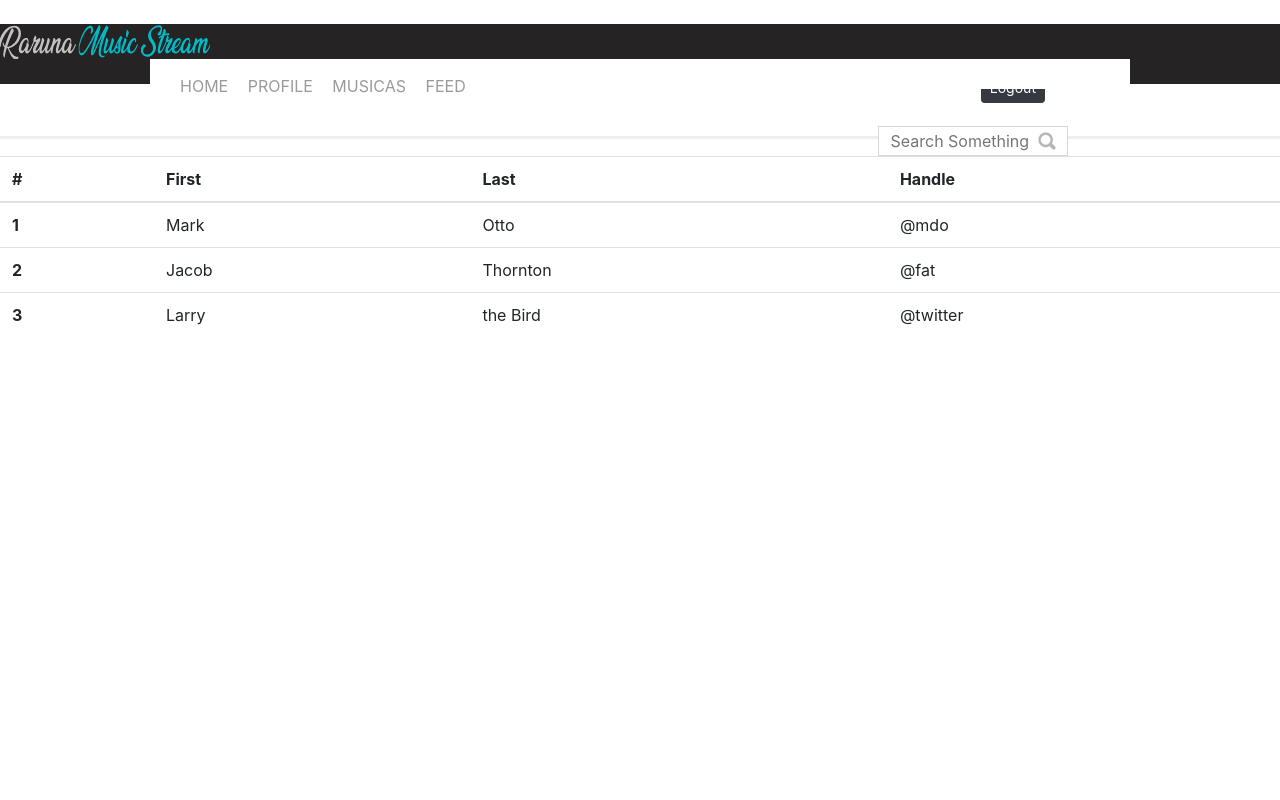
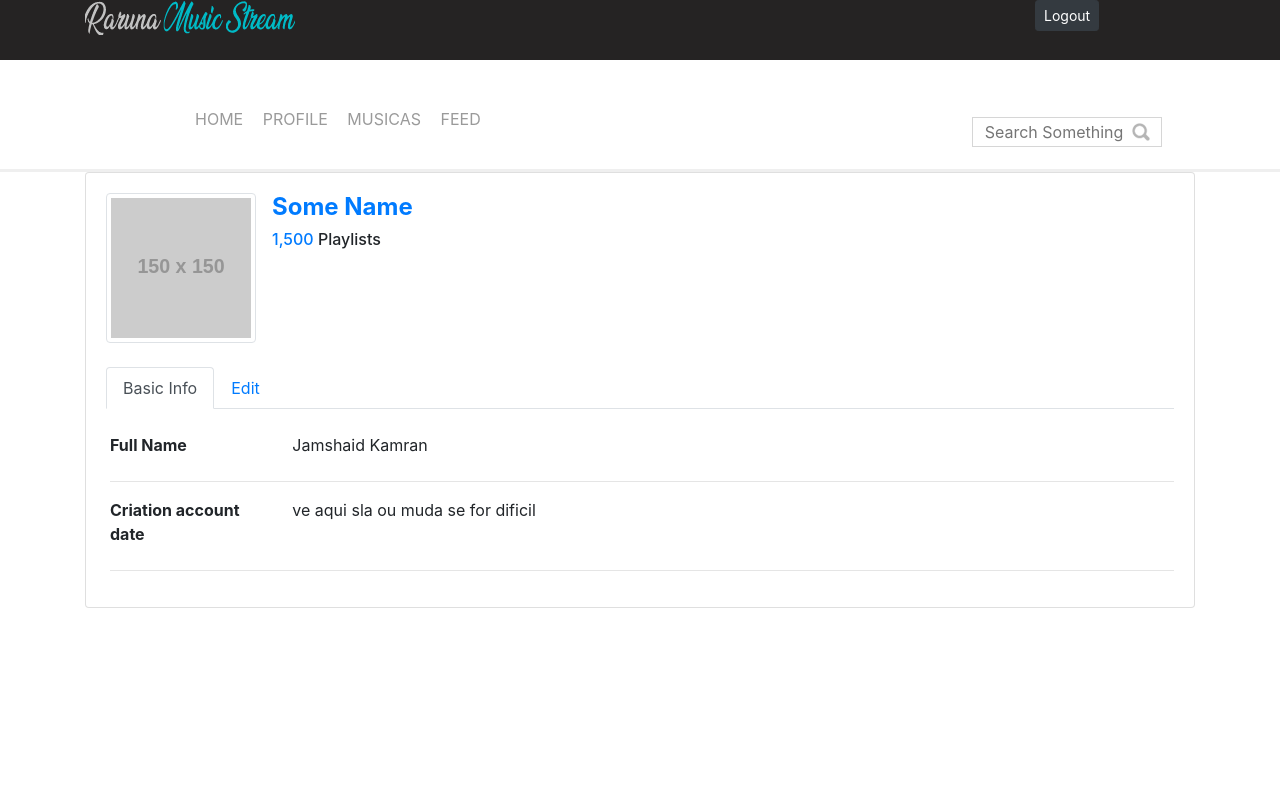
Before and after one commit to rafael-dcs/Raruna, a PHP site: page /User/profile.php in a window 1280 px wide. Run offline with PHP 8.4, Linux system fonts and the light colour scheme; grey boxes labelled with a size stand in for pictures from a placeholder-image service; style sheets or scripts are compiled from the project's sources; some libraries are stand-ins or nearby versions.

Commit message:
tentando ajeita esse caralho de profile e header

```diff
--- a/User/header.php
+++ b/User/header.php
@@ -14,25 +14,26 @@ include "src/UserControl.php";
     <link rel="stylesheet" type="text/css" href="../assets/css/slick.scss" />
     <link rel="stylesheet" href="../assets/icofont/icofont.min.css">
     <link rel="stylesheet" type="text/css" href="../assets/css/main.css">
-    <link rel="stylesheet" href="../assets/bootstrap/bootstrap.min.css">
+    <link rel="stylesheet" href="../assets/bootstrap/css/bootstrap.min.css">
     <title>perfil</title>
 </head>
 
 <body>
     <header class="menu-principal">
-
-        <div class="header-1">
-            <div class="logo">
-                <a title="Raruna!" href="index.php"><img src="../assets/img/Logo.png"></a>
-            </div>
-            <div class="interacoes">
-                <a title="Logout" href="../register.php"><button class="btn btn-dark btn-sm">Logout</button></a>
+        <div class="container">
+            <div class="row">
+                <div class="col-10"><a title="Raruna!" href="../index.php"><img src="../assets/img/Logo.png"></a></div>
+                <div class="col-2"><a title="Logout" href="../register.php"><button class="btn btn-dark btn-sm">Logout</button></a></div>
 
             </div>
         </div>
+    </header>
+    <div class="conteiner">
+        <div class="row">
             <nav class="coluna-100 menu-urls">
                 <div class="header-2">
-                <div class="menu">
+                    <div class="col-10 menu">
+
                         <ul>
                             <li><a title="Home" href="./index.php">Home</a></li>
                             <li><a title="Profile" href="profile.php">Profile</a></li>
@@ -41,10 +42,11 @@ include "src/UserControl.php";
                         </ul>
 
                     </div>
-                <div class="busca">
+                    <div class="col-2 busca">
                         <input placeholder="Search Something" type="text">
+                    </div>
+
+                </div>
         </div>
     </div>
     </nav>
-
-    </header>
--- a/User/profile.php
+++ b/User/profile.php
@@ -1,43 +1,91 @@
 <?php
 include "header.php";
 ?>
-<table class="table">
-    <thead>
-        <tr>
-            <th scope="col">#</th>
-            <th scope="col">First</th>
-            <th scope="col">Last</th>
-            <th scope="col">Handle</th>
-        </tr>
-    </thead>
-    <tbody>
-        <tr>
-            <th scope="row">1</th>
-            <td>Mark</td>
-            <td>Otto</td>
-            <td>@mdo</td>
-        </tr>
-        <tr>
-            <th scope="row">2</th>
-            <td>Jacob</td>
-            <td>Thornton</td>
-            <td>@fat</td>
-        </tr>
-        <tr>
-            <th scope="row">3</th>
-            <td>Larry</td>
-            <td>the Bird</td>
-            <td>@twitter</td>
-        </tr>
-    </tbody>
-</table>
+
+<div class="container">
+    <div class="row">
+        <div class="col-12">
+            <div class="card">
+
+                <div class="card-body">
+                    <div class="card-title mb-4">
+                        <div class="d-flex justify-content-start">
+                            <div class="image-container">
+                                <img src="http://placehold.it/150x150" id="imgProfile" style="width: 150px; height: 150px" class="img-thumbnail" />
+                                <div class="middle">
+                                    <input type="button" class="btn btn-secondary" id="btnChangePicture" value="Change image" />
+                                    <input type="file" style="display: none;" id="profilePicture" name="file" />
+                                </div>
+                            </div>
+                            <div class="userData ml-3">
+                                <h2 class="d-block" style="font-size: 1.5rem; font-weight: bold"><a href="javascript:void(0);">Some Name</a></h2>
+                                <h6 class="d-block"><a href="javascript:void(0)">1,500</a> Playlists</h6>
+
+                            </div>
+
+                        </div>
+                    </div>
+
+                    <div class="row">
+                        <div class="col-12">
+                            <ul class="nav nav-tabs mb-4" id="myTab" role="tablist">
+                                <li class="nav-item">
+                                    <a class="nav-link active" id="basicInfo-tab" data-toggle="tab" href="#basicInfo" role="tab" aria-controls="basicInfo" aria-selected="true">Basic Info</a>
+                                </li>
+                                <li class="nav-item">
+                                    <a class="nav-link" id="editProfile-tab" data-toggle="tab" href="#editProfile" role="tab" aria-controls="editProfile" aria-selected="false">Edit</a>
+                                </li>
+                            </ul>
+                            <div class="tab-content ml-1" id="myTabContent">
+                                <div class="tab-pane fade show active" id="basicInfo" role="tabpanel" aria-labelledby="basicInfo-tab">
+
+
+                                    <div class="row">
+                                        <div class="col-sm-3 col-md-2 col-5">
+                                            <label style="font-weight:bold;">Full Name</label>
+                                        </div>
+                                        <div class="col-md-8 col-6">
+                                            Jamshaid Kamran
+                                        </div>
+                                    </div>
+                                    <hr />
+
+                                    <div class="row">
+                                        <div class="col-sm-3 col-md-2 col-5">
+                                            <label style="font-weight:bold;">Criation account date</label>
+                                        </div>
+                                        <div class="col-md-8 col-6">
+                                            ve aqui sla ou muda se for dificil
+                                        </div>
+                                    </div>
+                                    <hr />
+
+
+
+
+
+                                </div>
+                                <div class="tab-pane fade" id="editProfile" role="tabpanel" aria-labelledby="editProfile-tab">
+
+                                </div>
+                            </div>
+                        </div>
+                    </div>
+
+
+                </div>
+
+            </div>
+        </div>
+    </div>
+</div>
 
 
 <script type="text/javascript" src="../assets/js/jquery.js"></script>
 <script type="text/javascript" src="../assets/js/jquery-migrate.js"></script>
 <script type="text/javascript" src="../assets/js/slick.min.js"></script>
 <script type="text/javascript" src="../assets/js/main.js"></script>
-<script src="../assets/bootstrap/bootstrap.min.js"></script>
+<script src="../assets/bootstrap/js/bootstrap.min.js"></script>
 
 </body>
 
--- a/assets/css/main.css
+++ b/assets/css/main.css
@@ -12,6 +12,10 @@ ul {
     width: 100%;
     background-color: #252323;
     height: 60px;
+    position: fixed;
+    left: 0;
+    right: 0;
+    top: 0;
 }
 
 .content {
@@ -286,3 +290,40 @@ h3 {
     background-color: #007bff;
     border-color: #007bff;
 }
+
+body {
+    padding-top: 68px;
+    padding-bottom: 50px;
+}
+
+.image-container {
+    position: relative;
+}
+
+.image {
+    opacity: 1;
+    display: block;
+    width: 100%;
+    height: auto;
+    transition: .5s ease;
+    backface-visibility: hidden;
+}
+
+.middle {
+    transition: .5s ease;
+    opacity: 0;
+    position: absolute;
+    top: 50%;
+    left: 50%;
+    transform: translate(-50%, -50%);
+    -ms-transform: translate(-50%, -50%);
+    text-align: center;
+}
+
+.image-container:hover .image {
+    opacity: 0.3;
+}
+
+.image-container:hover .middle {
+    opacity: 1;
+}
--- a/header.php
+++ b/header.php
@@ -24,7 +24,7 @@ if (filter_input(INPUT_POST, 'register')) {
     <link rel="stylesheet" type="text/css" href="assets/css/slick.scss" />
     <link rel="stylesheet" href="assets/icofont/icofont.min.css">
     <link rel="stylesheet" type="text/css" href="assets/css/main.css">
-    <link rel="stylesheet" href="assets/bootstrap/bootstrap.min.css">
+    <link rel="stylesheet" href="assets/bootstrap/css/bootstrap.min.css">
     <title>Login</title>
 </head>
 
--- a/index.php
+++ b/index.php
@@ -79,7 +79,7 @@ include "header.php";
 <script type="text/javascript" src="assets/js/jquery-migrate.js"></script>
 <script type="text/javascript" src="assets/js/slick.min.js"></script>
 <script type="text/javascript" src="assets/js/main.js"></script>
-<script src="assets/bootstrap/bootstrap.min.js"></script>
+<script src="assets/bootstrap/js/bootstrap.min.js"></script>
 
 </body>
 
--- a/login.php
+++ b/login.php
@@ -26,7 +26,7 @@ include "header.php";
     <script type="text/javascript" src="assets/js/jquery-migrate.js"></script>
     <script type="text/javascript" src="assets/js/slick.min.js"></script>
     <script type="text/javascript" src="assets/js/main.js"></script>
-    <script src="assets/bootstrap/bootstrap.min.js"></script>
+    <script src="assets/bootstrap/js/bootstrap.min.js"></script>
 </footer>
 </body>
 
--- a/register.php
+++ b/register.php
@@ -33,7 +33,7 @@ include "header.php";
     <script type="text/javascript" src="assets/js/jquery-migrate.js"></script>
     <script type="text/javascript" src="assets/js/slick.min.js"></script>
     <script type="text/javascript" src="assets/js/main.js"></script>
-    <script src="assets/bootstrap/bootstrap.min.js"></script>
+    <script src="assets/bootstrap/js/bootstrap.min.js"></script>
 </footer>
 </body>
 
```
Lines whose indentation alone changed are shown as unchanged.
